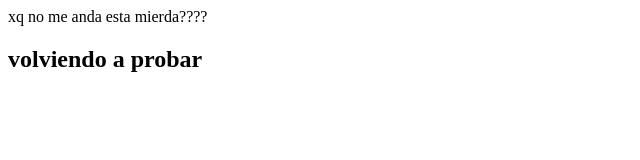
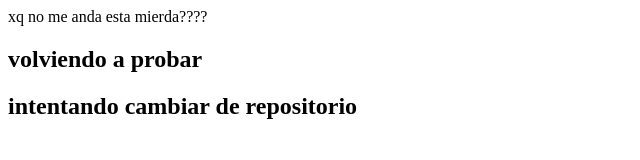
Before and after one commit to Tufff0xxx/prueba, a plain HTML site: page index.html in a window 1280 px wide. Shown: the whole page, without its empty margins (0-640 px from the left). Drawn offline with Linux system fonts and the light colour scheme.

Commit message:
cambiando de direccion repositorio

```diff
--- a/index.html
+++ b/index.html
@@ -8,5 +8,6 @@
 <body>
     xq no me anda esta mierda????
     <h2>volviendo a probar</h2>
+    <h2>intentando cambiar de repositorio</h2>
 </body>
 </html>
```
